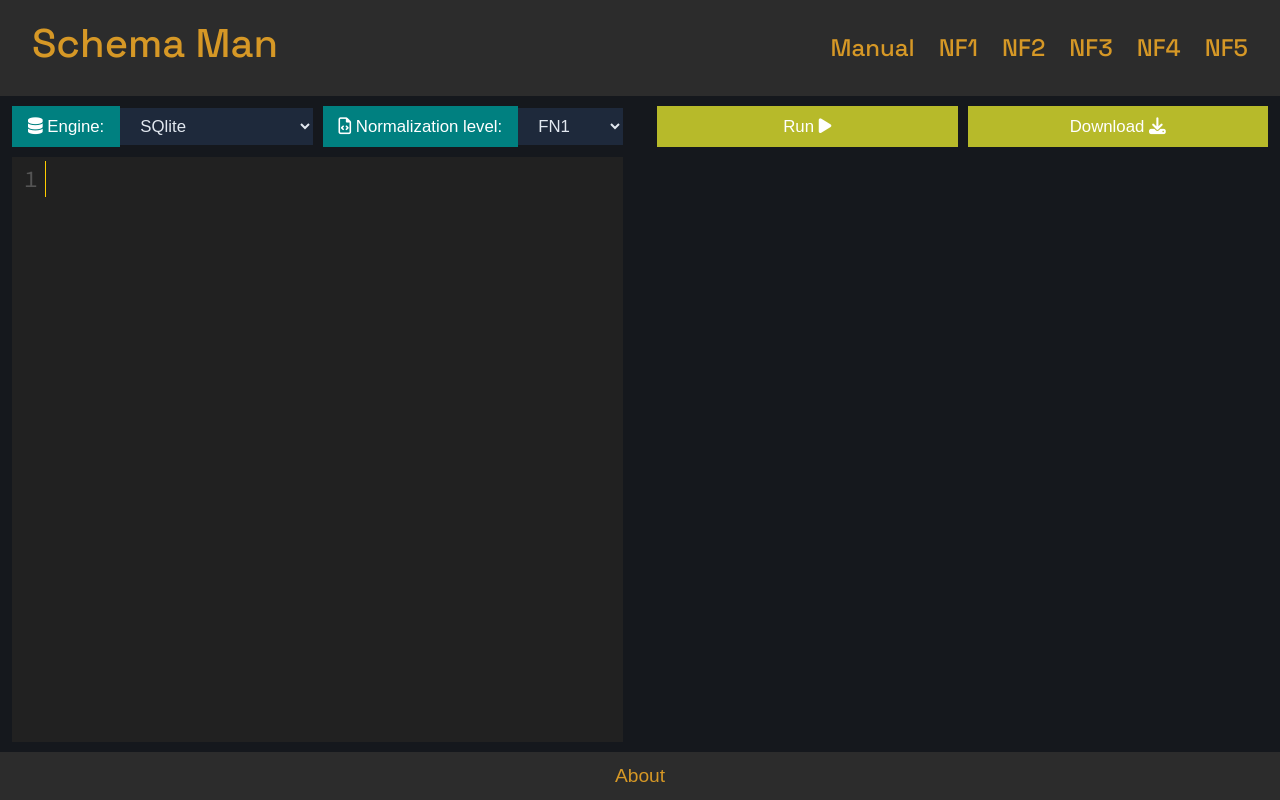
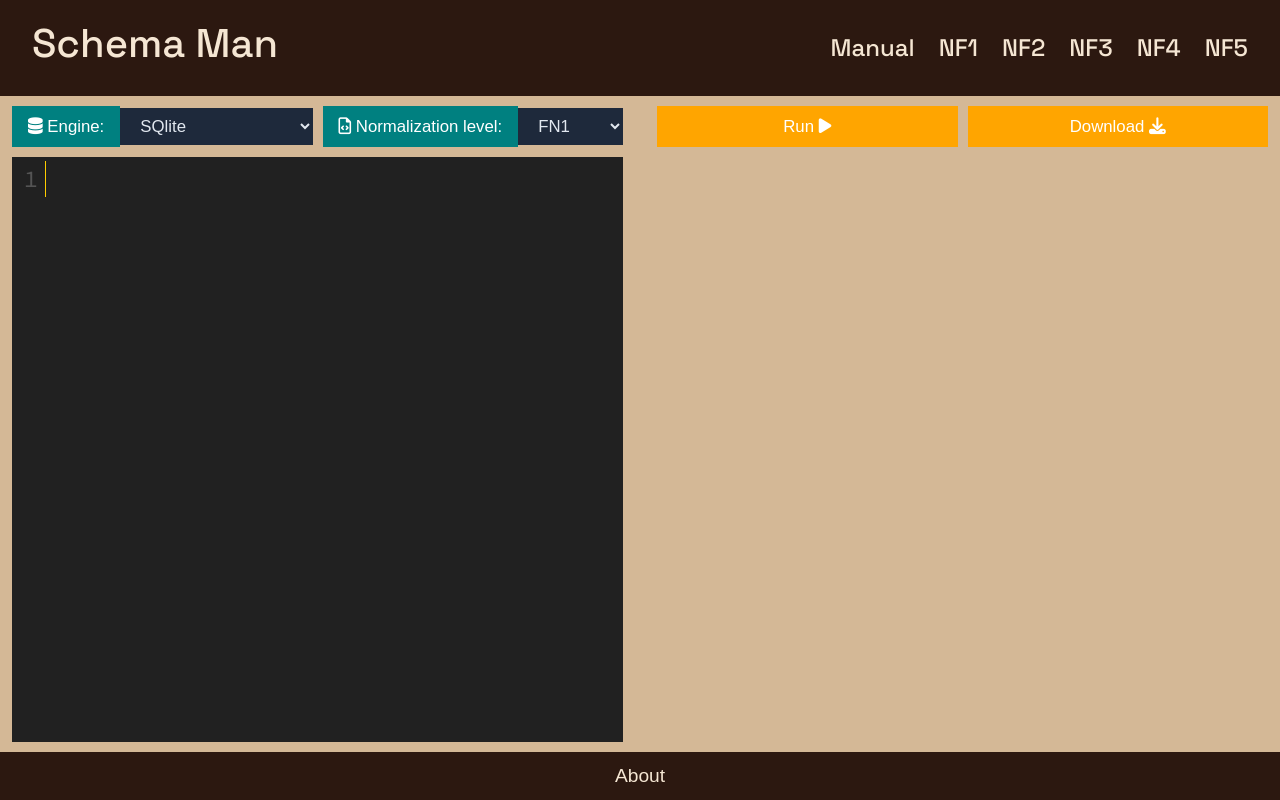
Before and after one commit to Qwerty3341/SchemaMan, a Flask app: page / in a window 1280 px wide. Run offline with Flask 3, Linux system fonts and the light colour scheme; some web fonts are replaced.

Commit message:
Color Palette

```diff
--- a/schema_man/static/css/normalizator.css
+++ b/schema_man/static/css/normalizator.css
@@ -5,7 +5,8 @@
 	--text-editor-font-size: 1.5rem;
 	--editor-bg: #1e293b;
 	--editor-fg: #e2e8f0;
-	--button-report-color: #b7ba2a;
+	--button-sql-color: teal;
+	--button-report-color: orange;
 }
 
 .normalizator-container {
@@ -22,7 +23,7 @@
 }
 
 .select-label {
-	background-color: teal;
+	background-color: var(--button-sql-color);
 	color: white;
 	padding: 0.5rem 1rem;
 	cursor: pointer;
--- a/schema_man/static/css/style.css
+++ b/schema_man/static/css/style.css
@@ -1,12 +1,15 @@
 :root {
 	/* header conf */
-	--header-color: #2c2c2c;
+	--header-color: #2C1810;
 	--header-height: 6rem;
 	--header-font: "Space Grotesk", sans-serif;
-	--header-font-color: #d69826;
+	--header-font-color: #F5E6D3;
 	/* body conf */
-	--body-color: #15181d;
+	--body-color: #D4B896;
 	--body-font: "Gabarito", sans-serif;
+	--body-font-color: #1A0F0A;
+    --accent-color: #6B3A2A;
+	--card-bg: #E8D5C0;
 	/* footer conf */
 	--footer-height: 3rem;
 	--margin-hf: 10px;
```
